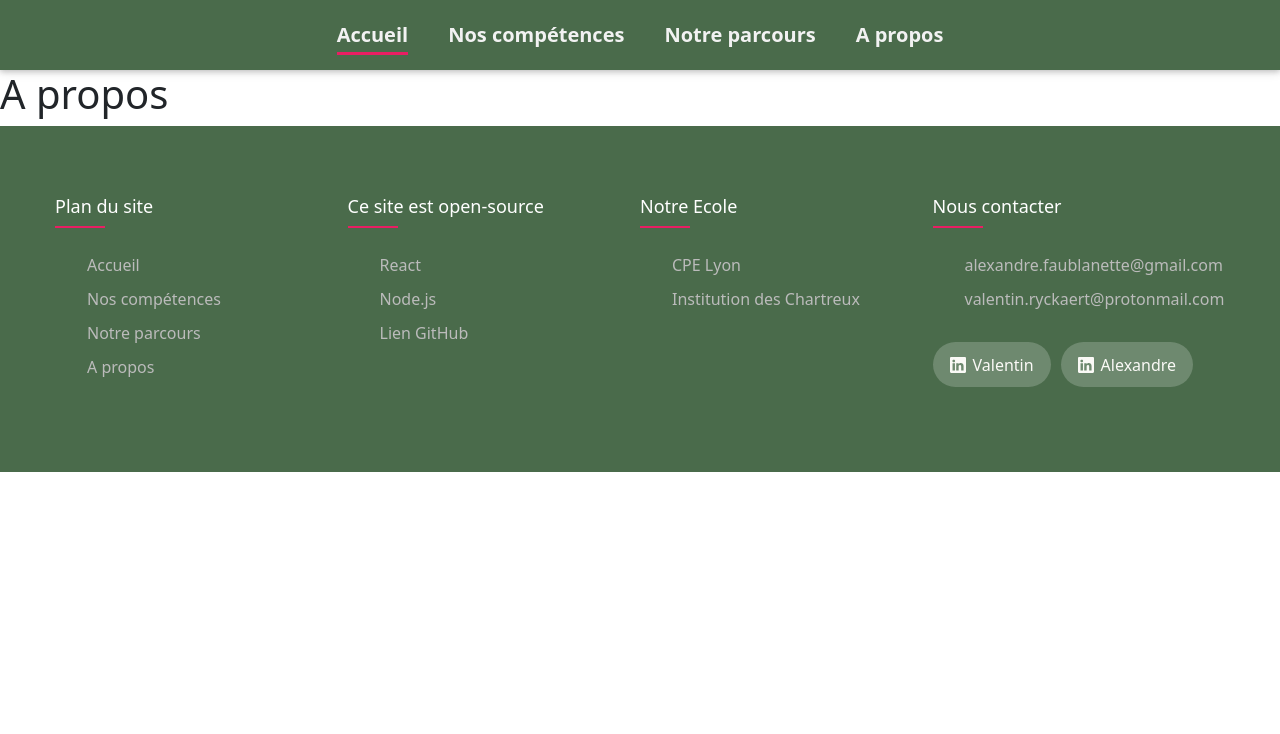
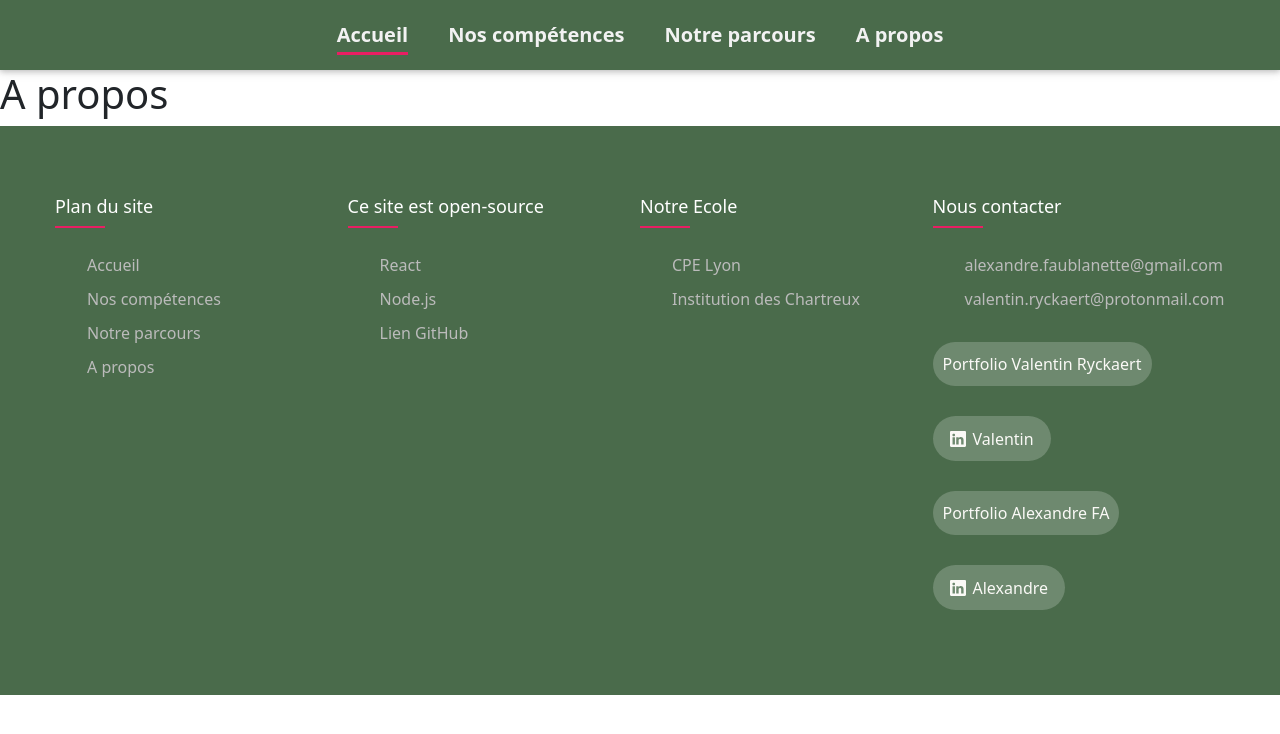
Before and after one commit to killex8569/DonnezNousUnStageOuUneAlternance, a React (Create React App) app: page /apropos in a window 1280 px wide. Shown: the top 734 px of the page. Built offline with nearby package versions, Linux system fonts and the light colour scheme.

Commit message:
Feat: Portfolio

```diff
--- a/src/components/Footer/Footer.js
+++ b/src/components/Footer/Footer.js
@@ -35,12 +35,14 @@ const Footer = () => (
                         <li><a target="_blank" href="mailto:valentin.ryckaert@protonmail.com">valentin.ryckaert@protonmail.com</a></li>
                     </ul>
                     <div class="social-links">
+                    <a target="_blank" href="https://portefolio-y32w.vercel.app/">Portfolio Valentin Ryckaert</a>
                         <a target="_blank" href="https://www.linkedin.com/in/valentin-ryckaert-29b3052a2/">
                             <svg xmlns="http://www.w3.org/2000/svg" width="16" height="16" fill="currentColor" class="bi bi-linkedin" viewBox="0 0 16 16">
                                 <path d="M0 1.146C0 .513.526 0 1.175 0h13.65C15.474 0 16 .513 16 1.146v13.708c0 .633-.526 1.146-1.175 1.146H1.175C.526 16 0 15.487 0 14.854zm4.943 12.248V6.169H2.542v7.225zm-1.2-8.212c.837 0 1.358-.554 1.358-1.248-.015-.709-.52-1.248-1.342-1.248S2.4 3.226 2.4 3.934c0 .694.521 1.248 1.327 1.248zm4.908 8.212V9.359c0-.216.016-.432.08-.586.173-.431.568-.878 1.232-.878.869 0 1.216.662 1.216 1.634v3.865h2.401V9.25c0-2.22-1.184-3.252-2.764-3.252-1.274 0-1.845.7-2.165 1.193v.025h-.016l.016-.025V6.169h-2.4c.03.678 0 7.225 0 7.225z"/>
                             </svg>
                             <span>Valentin</span>
                         </a>
+                        <a target="_blank" href="https://portfolio.killex.xyz">Portfolio Alexandre FA</a>
                         <a target="_blank" href="https://www.linkedin.com/in/alexandre-faubladier-anette-750967277">
                             <svg xmlns="http://www.w3.org/2000/svg" width="16" height="16" fill="currentColor" class="bi bi-linkedin" viewBox="0 0 16 16">
                                 <path d="M0 1.146C0 .513.526 0 1.175 0h13.65C15.474 0 16 .513 16 1.146v13.708c0 .633-.526 1.146-1.175 1.146H1.175C.526 16 0 15.487 0 14.854zm4.943 12.248V6.169H2.542v7.225zm-1.2-8.212c.837 0 1.358-.554 1.358-1.248-.015-.709-.52-1.248-1.342-1.248S2.4 3.226 2.4 3.934c0 .694.521 1.248 1.327 1.248zm4.908 8.212V9.359c0-.216.016-.432.08-.586.173-.431.568-.878 1.232-.878.869 0 1.216.662 1.216 1.634v3.865h2.401V9.25c0-2.22-1.184-3.252-2.764-3.252-1.274 0-1.845.7-2.165 1.193v.025h-.016l.016-.025V6.169h-2.4c.03.678 0 7.225 0 7.225z"/>
```
